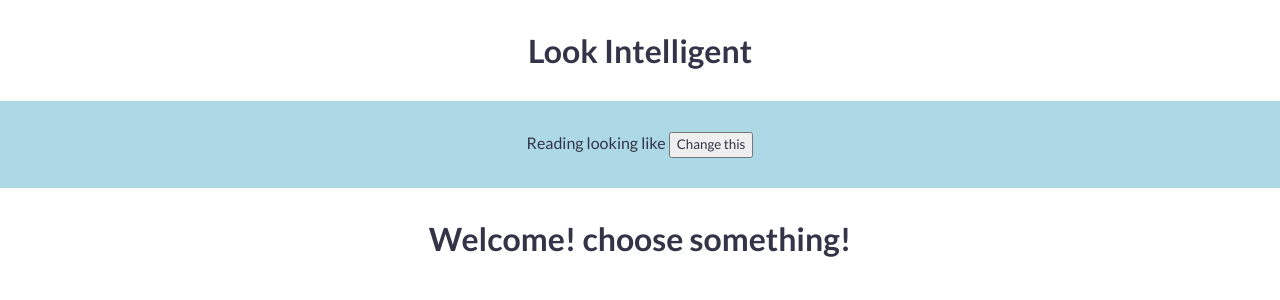
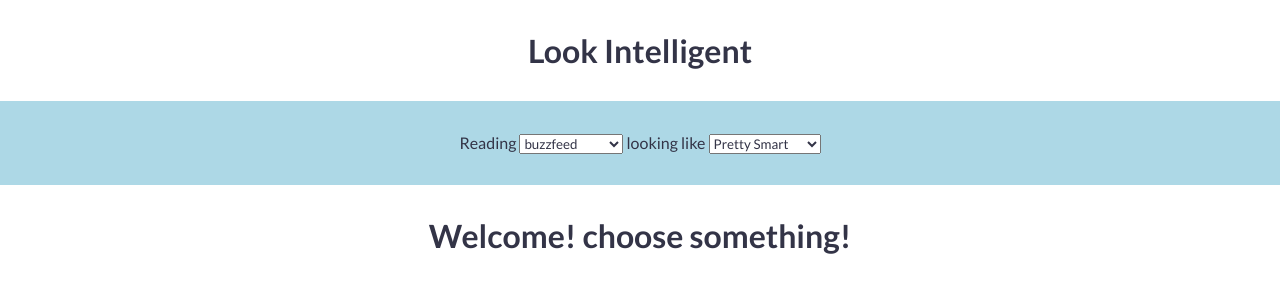
Before and after one commit to p-syche/look-intelligent, a React (Create React App) app: page / in a window 1280 px wide. Shown: the top 300 px of the page. Built offline with nearby package versions, Linux system fonts and the light colour scheme.

Commit message:
changed choice selects to onChange events

```diff
--- a/src/components/Header.js
+++ b/src/components/Header.js
@@ -2,13 +2,6 @@ import React, { Component } from 'react';
 import '../scss/Header.css';
 
 class Header extends Component {
-	constructor() {
-		super();
-
-		this.state = {
-			formHidden: 'hide-form'
-		}
-	}
 
 	choiceMade(event) {
 		event.preventDefault();
@@ -18,17 +11,7 @@ class Header extends Component {
 			chosenAppearance: this.chooseAppearance.value
 		}
 
-		this.setState({
-			formHidden: 'hide-form'
-		})
-
 		this.props.applyChoice(theChoice);
-	}
-
-	showForm(e) {
-		this.setState({
-	      formHidden: ''
-	    });
 	}
 
 	render() {
@@ -37,14 +20,9 @@ class Header extends Component {
 
 	    return (
 			<header>
-				<div className="display-choice">
-					<span>Reading {this.props.myState.chosen.chosenSource} looking like {this.props.myState.chosen.chosenAppearance}</span>
-					<button className="showForm" onClick={(e) => this.showForm(e)}>Change this</button>
-				</div>
-				<div className={"header-form " + this.state.formHidden}>
-					<form ref={(input) => this.makeChoice = input} className="choices" onSubmit={(e) => this.choiceMade(e)}>
-
-						<select ref={(input) => this.chooseSource = input} className="sources" defaultValue={this.props.myState.chosen.chosenSource}>
+				<div className="heder-choice">
+					<span>Reading </span>
+					<select ref={(input) => this.chooseSource = input} className="sources" defaultValue={this.props.myState.chosen.chosenSource} onChange={(e) => this.choiceMade(e)}>
 						<option disabled value="home" key="initial" index="default">Please choose</option>
 						{
 						Object
@@ -58,7 +36,7 @@ class Header extends Component {
 
 					</select>
 					<span> looking like </span>
-						<select ref={(input) => this.chooseAppearance = input} className="sources" defaultValue={this.props.myState.chosen.chosenAppearance}>
+					<select ref={(input) => this.chooseAppearance = input} className="sources" defaultValue={this.props.myState.chosen.chosenAppearance} onChange={(e) => this.choiceMade(e)}>
 						<option disabled value="initial" key="initial" index="default">Please choose</option>
 						{
 						Object
@@ -71,8 +49,6 @@ class Header extends Component {
 						}
 
 					</select>
-						<button className="decided" type="submit">I decided!</button>
-				    </form>
 				</div>
 
 
```
Lines whose indentation alone changed are shown as unchanged.
